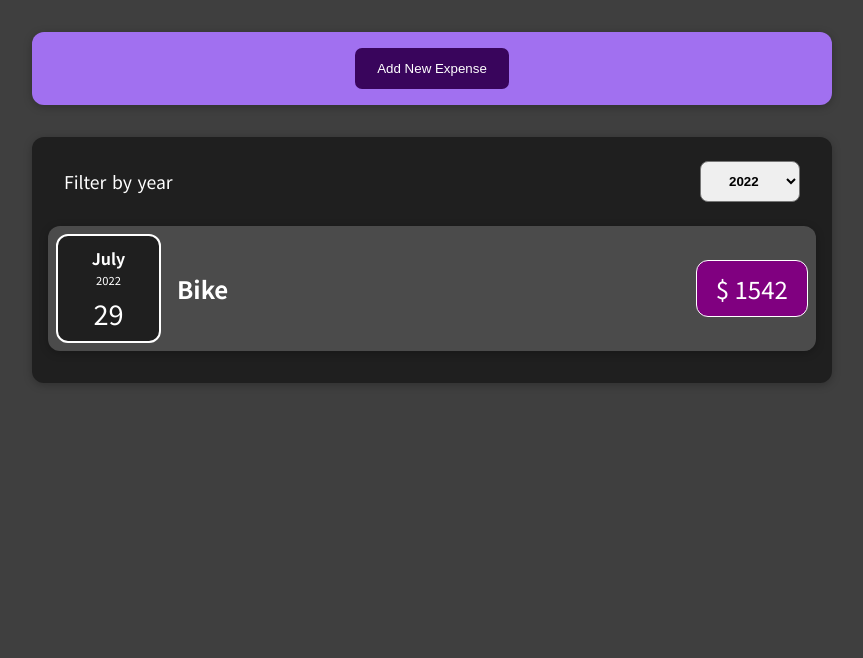
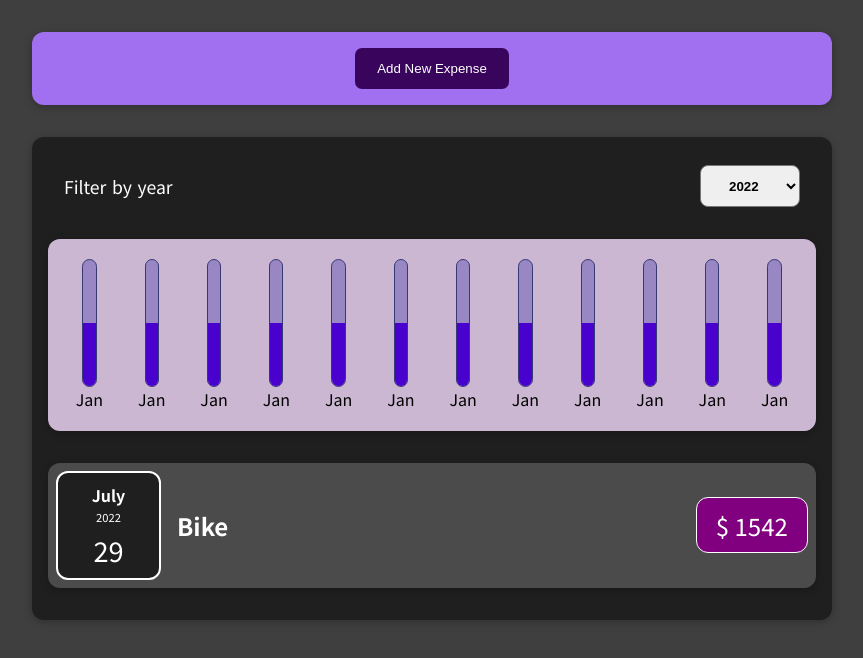
Before and after one commit to adilahamad786/expense-tracker, a React (Create React App) app: page / in a window 1280 px wide. Shown: the top 658 px of the page, without its empty margins (208-1071 px from the left). Built offline with nearby package versions, Linux system fonts and the light colour scheme.

Commit message:
Chart and ChartBar component UI is ready!

```diff
--- /dev/null
+++ b/src/components/Chart/Chart.css
@@ -0,0 +1,10 @@
+.chart {
+    display: flex;
+    flex-direction: row;
+    justify-content: space-between;
+    background-color: rgb(203, 183, 209);
+    margin: 2rem auto;
+    padding: 1rem 1.7rem;
+    border-radius: 12px;
+    box-shadow: 0px 2px 8px rgb(0, 0, 0, 0.25);
+}
--- /dev/null
+++ b/src/components/Chart/Chart.jsx
@@ -0,0 +1,27 @@
+import "./Chart.css";
+import ChartBar from "./ChartBar";
+
+const Chart = (props) => {
+
+    // const months = []
+    console.log(props.expenses);
+
+    return (
+        <div className="chart">
+            <ChartBar/>
+            <ChartBar/>
+            <ChartBar/>
+            <ChartBar/>
+            <ChartBar/>
+            <ChartBar/>
+            <ChartBar/>
+            <ChartBar/>
+            <ChartBar/>
+            <ChartBar/>
+            <ChartBar/>
+            <ChartBar/>
+        </div>
+    );
+}
+
+export default Chart;
--- /dev/null
+++ b/src/components/Chart/ChartBar.css
@@ -0,0 +1,28 @@
+.chartbar-container {
+    display: flex;
+    flex-direction: column;
+    justify-content: center;
+    align-items: center;
+    width: 4%;
+    height: 10rem;
+}
+
+.chartbar-box {
+    display: flex;
+    width: 50%;
+    background-color: rgb(153, 135, 196);
+    border-radius: 12px;
+    height: 8rem;
+    border: 1px solid rgb(56, 56, 117);
+    overflow: hidden;
+}
+
+.chartbar-filler {
+    align-self:flex-end;
+    justify-self: center;
+    margin: 0px;
+    padding: 0px;
+    height: 50%;
+    width: 100%;
+    background-color: rgb(73, 1, 206);
+}
--- /dev/null
+++ b/src/components/Chart/ChartBar.jsx
@@ -0,0 +1,14 @@
+import "./ChartBar.css"
+
+const ChartBar = (props) => {
+    return (
+        <div id="jan" className="chartbar-container">
+            <div className="chartbar-box">
+                <div className="chartbar-filler"></div>
+            </div>
+            <label htmlFor="jan">Jan</label>
+        </div>
+    );
+}
+
+export default ChartBar;
--- a/src/components/Expenses/Expenses.jsx
+++ b/src/components/Expenses/Expenses.jsx
@@ -1,5 +1,6 @@
 import Card from "../UI/Card";
 import ExpensesFilter from "./ExpensesFilter";
+import Chart from "../Chart/Chart";
 import ExpensesList from "./ExpensesList";
 import "./Expenses.css"
 import { useState } from "react";
@@ -18,6 +19,7 @@ const Expense = (props) => {
     <li>
       <Card className="expense">
         <ExpensesFilter selected = {filteredYear} onChangeFilter = {filterChangeHandler} />
+        <Chart expenses={filteredExpenses} />
         <ExpensesList expenses={filteredExpenses} />
       </Card>
     </li>
--- a/src/components/Expenses/ExpensesFilter.css
+++ b/src/components/Expenses/ExpensesFilter.css
@@ -1,7 +1,8 @@
 .expense-filter {
     font-size: 1.1rem;
     color: white;
-    padding: 0.5rem 1rem;
+    padding: 0rem 1rem;
+    padding-top: 0.8rem;
     word-spacing: 0.1rem;
 }
 
```
